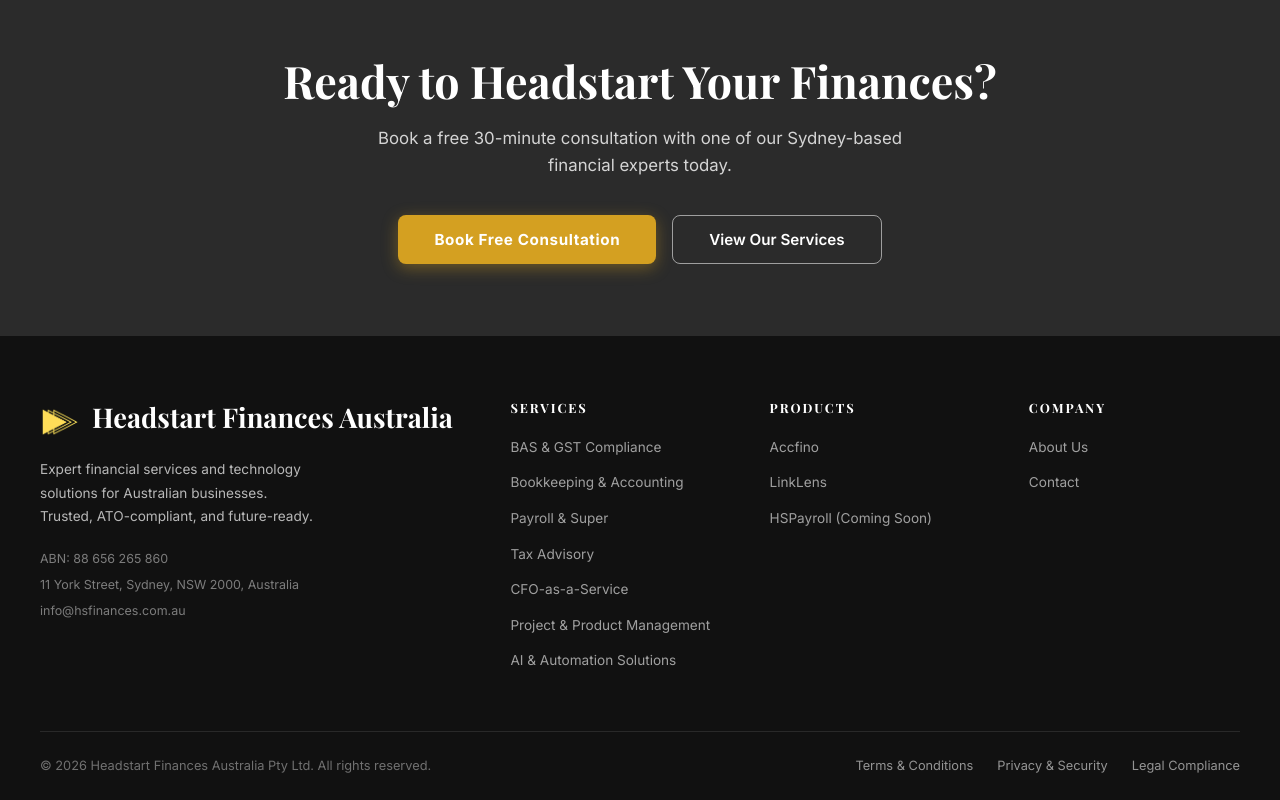
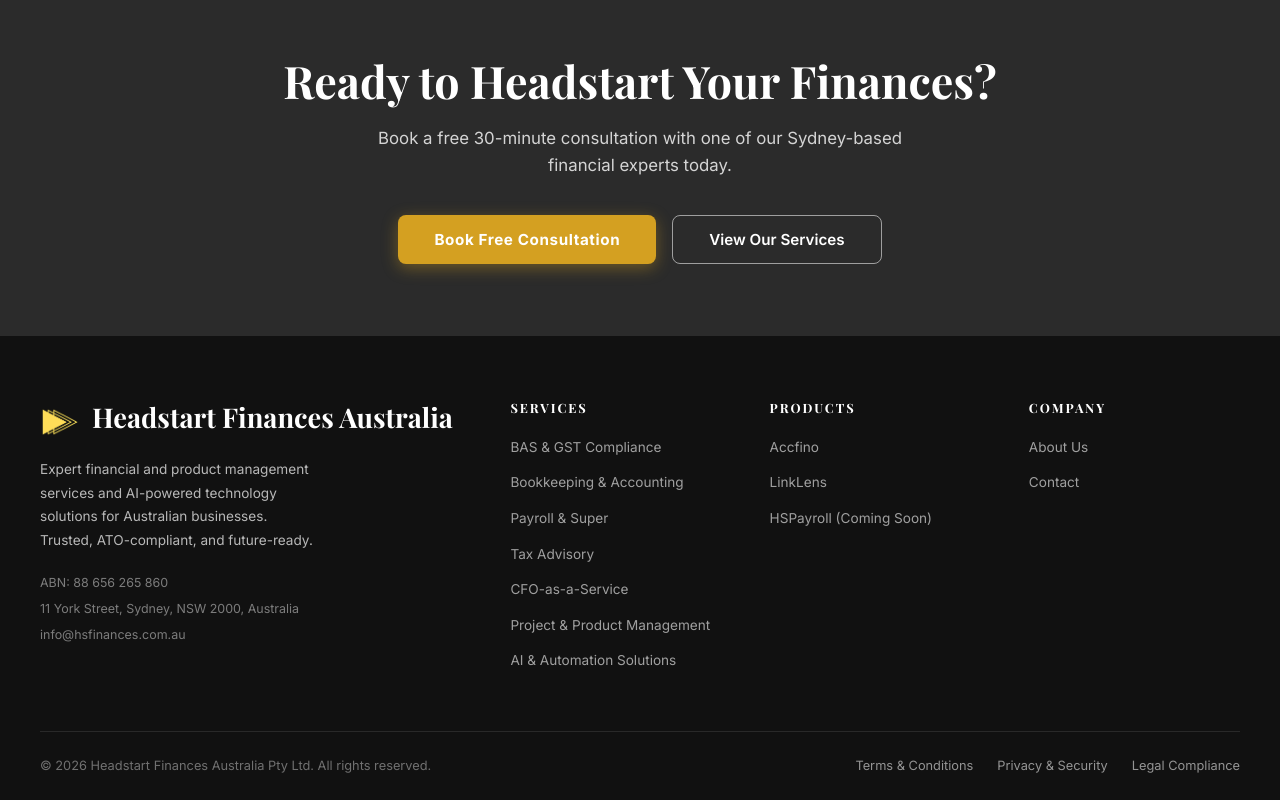
Before and after one commit to pramahosting/hsfinances, a React (Vite) app: page / in a window 1280 px wide. Shown: the part 4471-5271 px from the top of the page. Built offline with nearby package versions, Linux system fonts and the light colour scheme.

Commit message:
Update Footer.jsx

```diff
--- a/src/components/Footer.jsx
+++ b/src/components/Footer.jsx
@@ -13,7 +13,7 @@
               <img src="/data/hsflogo.png" alt="Headstart Finances Logo" />
               <h3>Headstart Finances Australia</h3>
             </div>
-            <p>Expert financial services and technology solutions for Australian businesses. Trusted, ATO-compliant, and future-ready.</p>
+            <p>Expert financial and product management services and AI-powered technology solutions for Australian businesses. Trusted, ATO-compliant, and future-ready.</p>
             <div className="footer-meta">
               <div>ABN: {COMPANY.abn}</div>
               <div>{COMPANY.address}</div>
```
